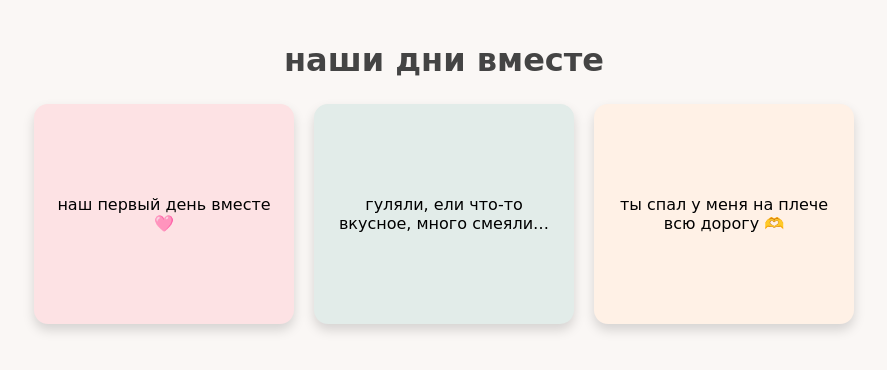
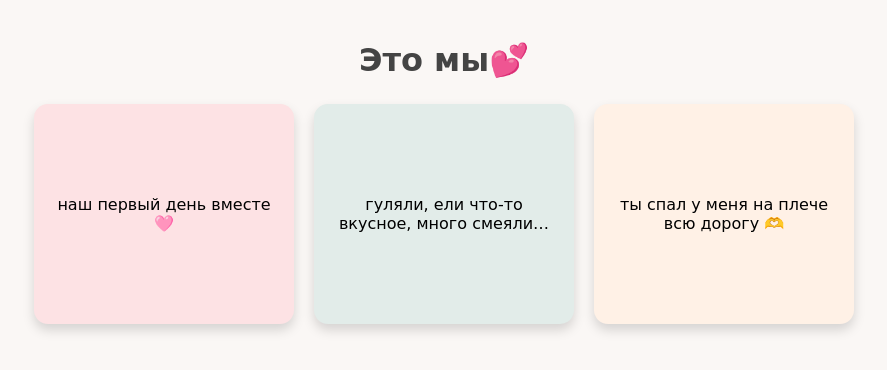
Before and after one commit to 00012252/eto_my, a plain HTML site: page index.html in a window 1280 px wide. Shown: the whole page, without its empty margins (196-1083 px from the left). Drawn offline with Linux system fonts and the light colour scheme.

Commit message:
поменяла название на это мы

```diff
--- a/index.html
+++ b/index.html
@@ -2,12 +2,12 @@
 <html lang="ru">
 <head>
     <meta charset="UTF-8">
-    <title>Наши дни</title>
+    <title>Это мы💕</title>
     <link rel="stylesheet" href="style.css">
 </head>
 <body>
 
-<h1 class="title">наши дни вместе</h1>
+<h1 class="title">Это мы💕</h1>
 
 <div class="sticky-container" id="notes-container">
     <!-- JS сам сюда добавит все стикеры -->
@@ -24,4 +24,5 @@
 
 <script src="script.js"></script>
 </body>
+
 </html>
```
